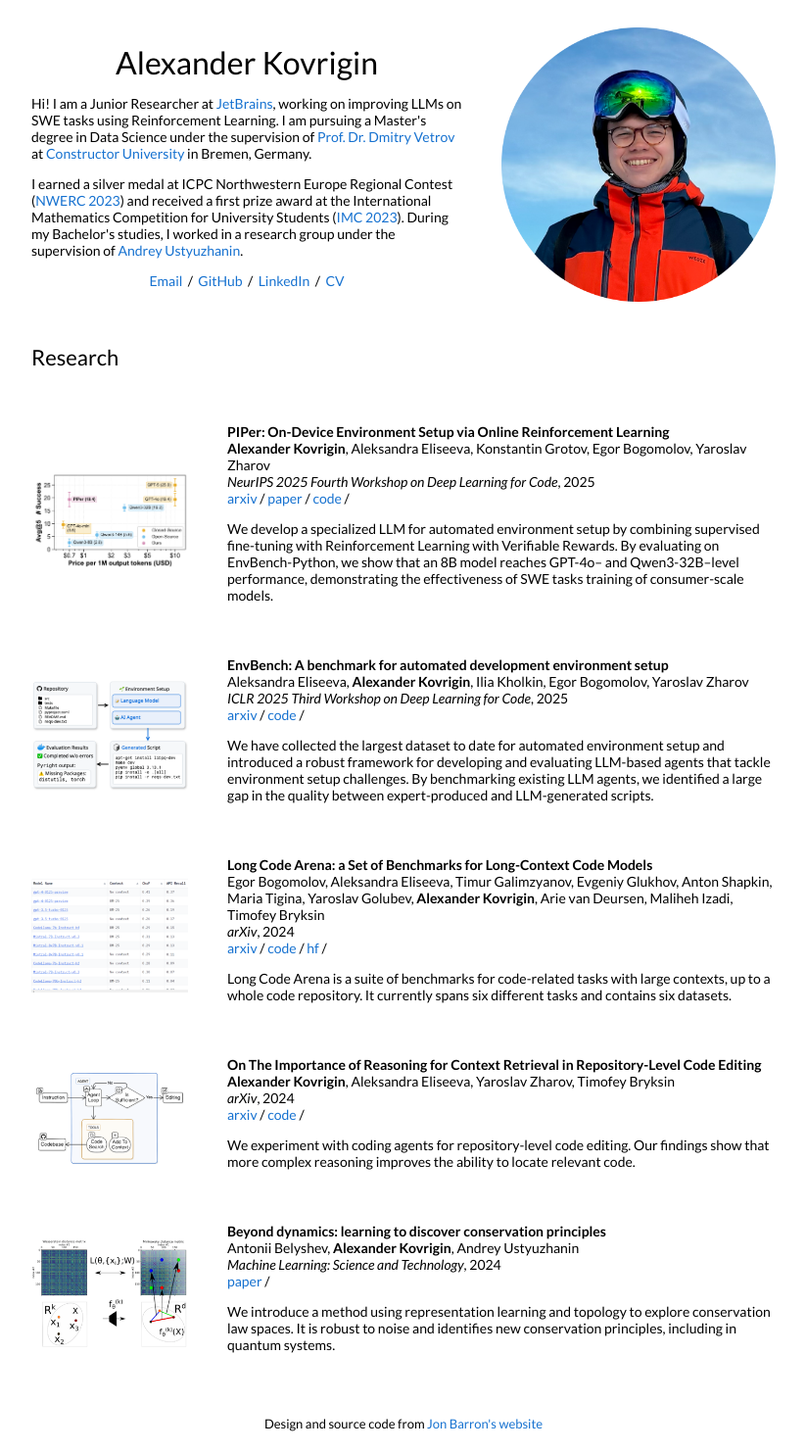
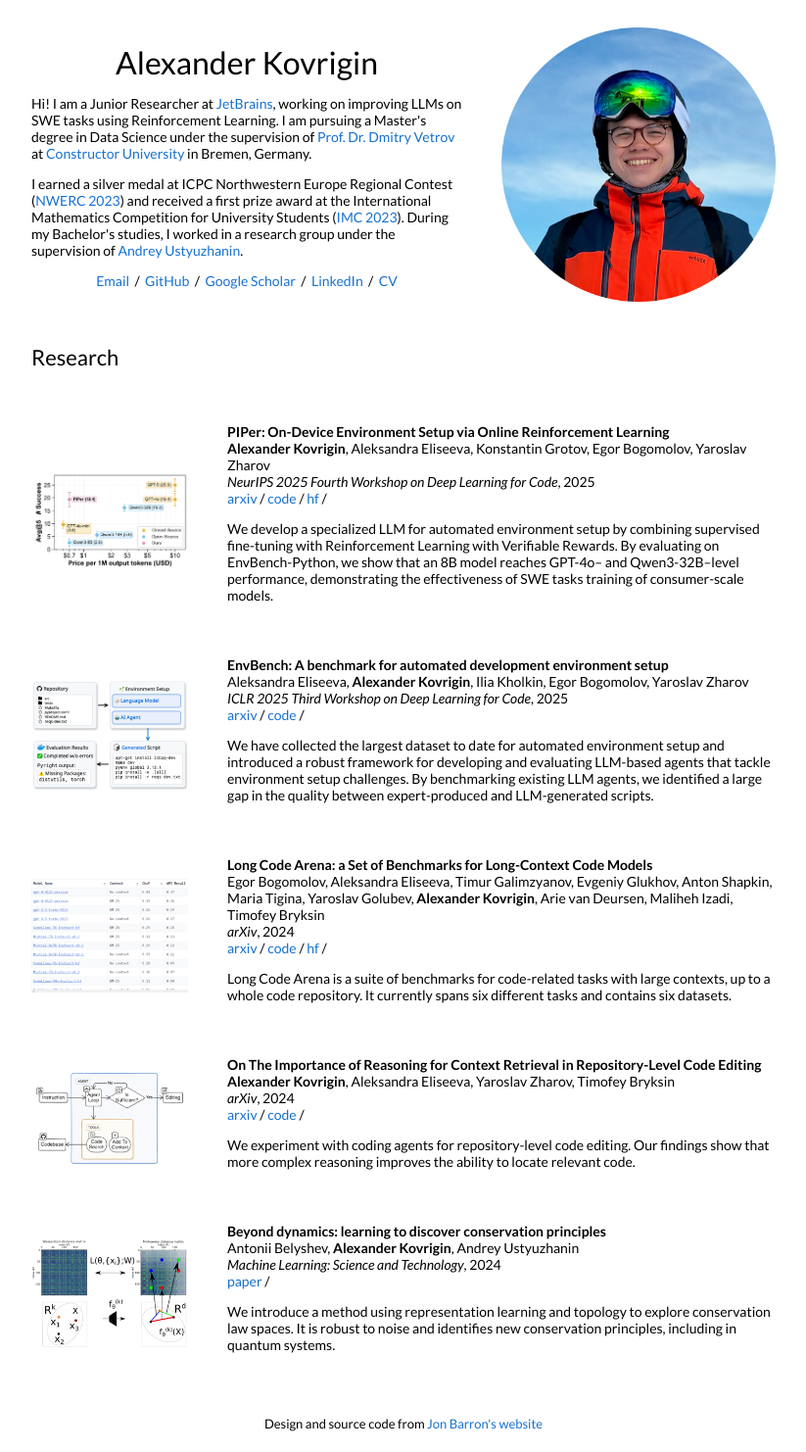
Before and after one commit to waleko/waleko.github.io, a Jekyll site: the page built from _posts/2025-09-29-piper.markdown, in a window 1280 px wide. Shown: the whole page at 98% size, without its empty margins (228-1051 px from the left). Built offline with Jekyll 4.4.1, drawn with Linux system fonts in a browser that asks for light colours; some of the changed lines change nothing that is shown.

Commit message:
add scholar + misc

```diff
--- a/_layouts/default.html
+++ b/_layouts/default.html
@@ -38,7 +38,7 @@
               <p style="text-align:center">
                 <a href="mailto:inbox@alexkovrigin.me"> Email</a> &nbsp;/&nbsp;
                 <a href="https://github.com/waleko">GitHub</a> &nbsp;/&nbsp;
-                <!-- <a href="https://scholar.google.com/citations?user=GCYG4GoAAAAJ">Google Scholar</a> &nbsp;/&nbsp; -->
+                <a href="https://scholar.google.com/citations?user=-TlLyrMAAAAJ">Google Scholar</a> &nbsp;/&nbsp;
                 <a href="https://www.linkedin.com/in/waleko"> LinkedIn </a> &nbsp;/&nbsp;
                 <a href="https://wlko.me/resume">CV</a>
               </p>
--- a/_posts/2025-09-29-piper.markdown
+++ b/_posts/2025-09-29-piper.markdown
@@ -7,9 +7,10 @@ categories: research
 author: "Alexander Kovrigin"
 authors: "<strong>Alexander Kovrigin</strong>, Aleksandra Eliseeva, Konstantin Grotov, Egor Bogomolov, Yaroslav Zharov"
 venue: "NeurIPS 2025 Fourth Workshop on Deep Learning for Code"
-paper: https://openreview.net/forum?id=9TsxdPdhSz
+# paper: https://openreview.net/forum?id=9TsxdPdhSz
 arxiv: https://arxiv.org/abs/2509.25455
 code: https://github.com/JetBrains-Research/PIPer
+hf: https://huggingface.co/JetBrains-Research/PIPer-8B
 # website: https://leonidk.github.io/modecfg
 # youtube: https://www.youtube.com/watch?v=r2426BR4r8o
 ---
```
